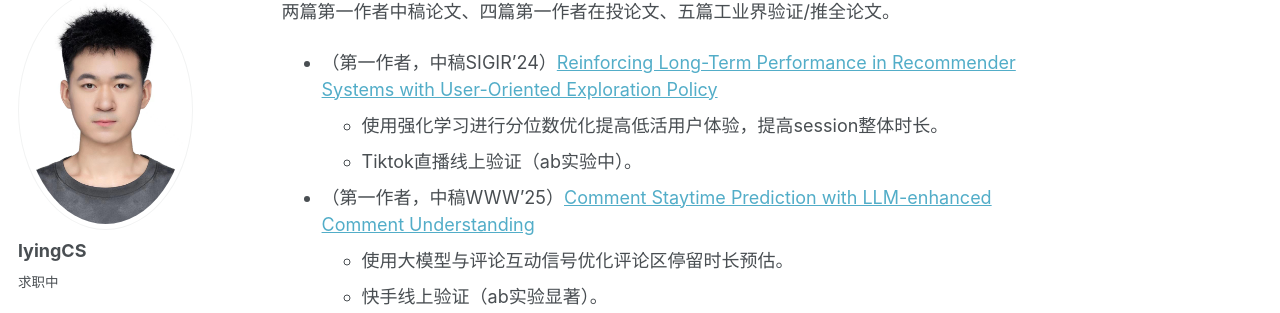
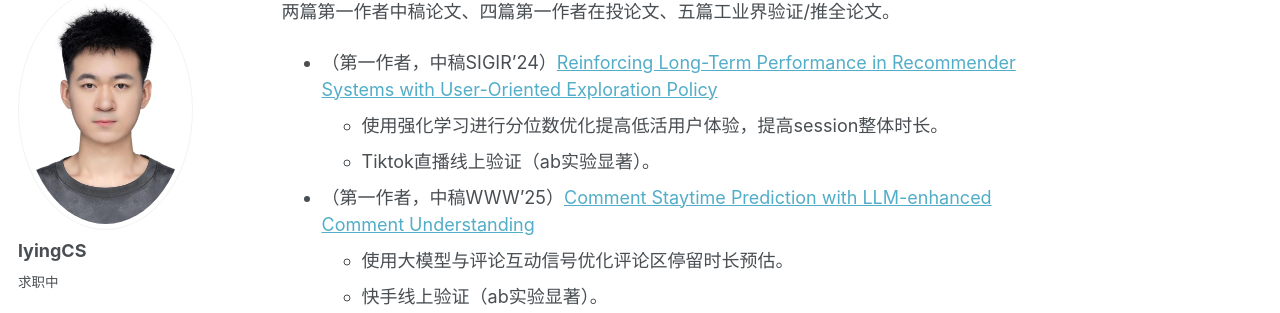
Before and after one commit to lyingCS/lyingCS.github.io, a Jekyll site: the page built from _pages/about.md, in a window 1280 px wide and 900 px high, scrolled down 919 px. Shown: the part 109-422 px from the top of the window. Built offline with Jekyll 4.4.1, drawn with Linux system fonts in a browser that asks for light colours; some web fonts are replaced.

Commit message:
Update about.md

```diff
--- a/_pages/about.md
+++ b/_pages/about.md
@@ -40,7 +40,7 @@ redirect_from:
 
 + （第一作者，中稿SIGIR'24）[Reinforcing Long-Term Performance in Recommender Systems with User-Oriented Exploration Policy](https://dl.acm.org/doi/10.1145/3626772.3657714)
   + 使用强化学习进行分位数优化提高低活用户体验，提高session整体时长。
-  + Tiktok直播线上验证（ab实验中）。
+  + Tiktok直播线上验证（ab实验显著）。
 + （第一作者，中稿WWW'25）[Comment Staytime Prediction with LLM-enhanced Comment Understanding](https://arxiv.org/abs/2504.01602)
   + 使用大模型与评论互动信号优化评论区停留时长预估。
   + 快手线上验证（ab实验显著）。
```
